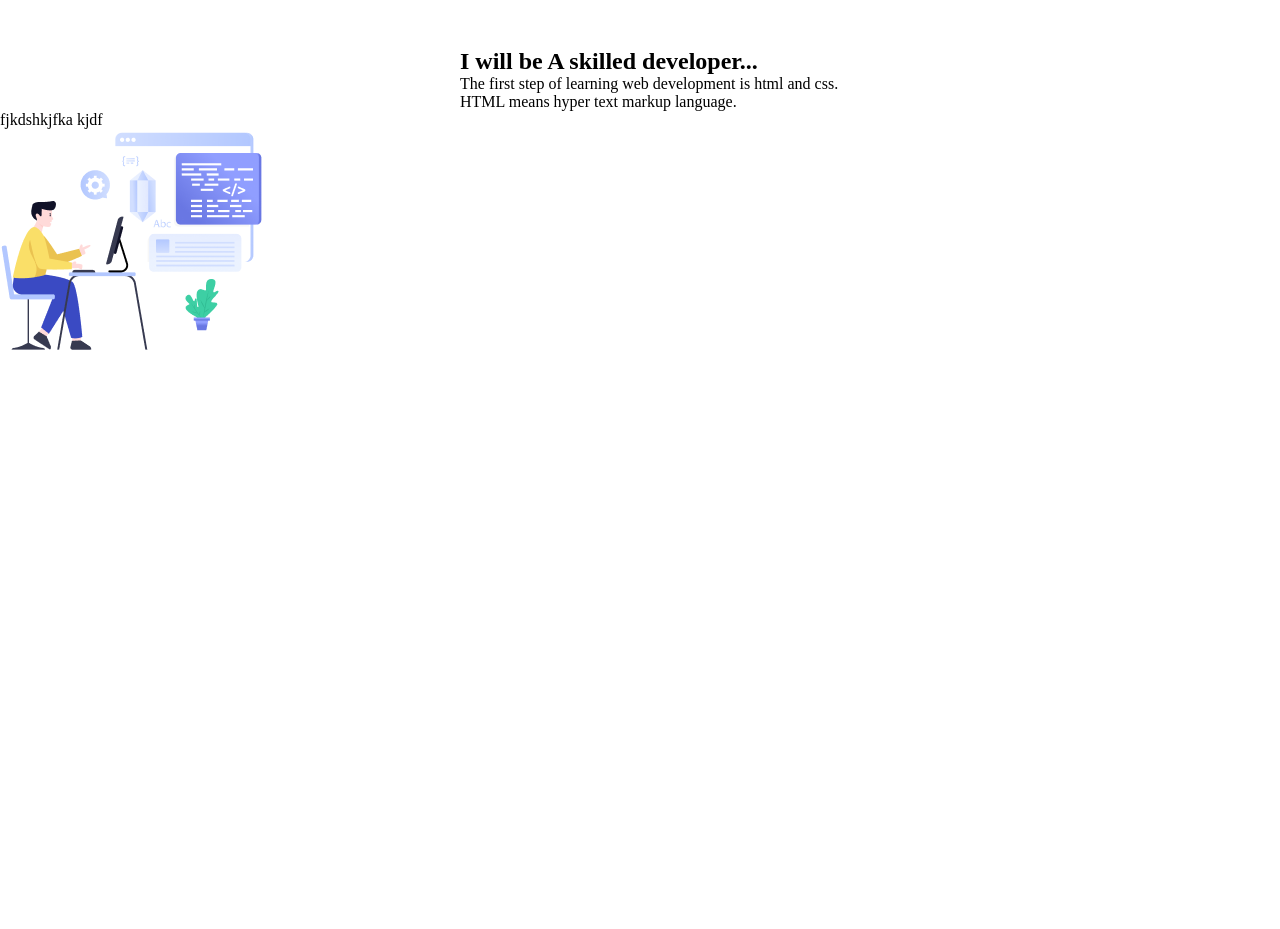
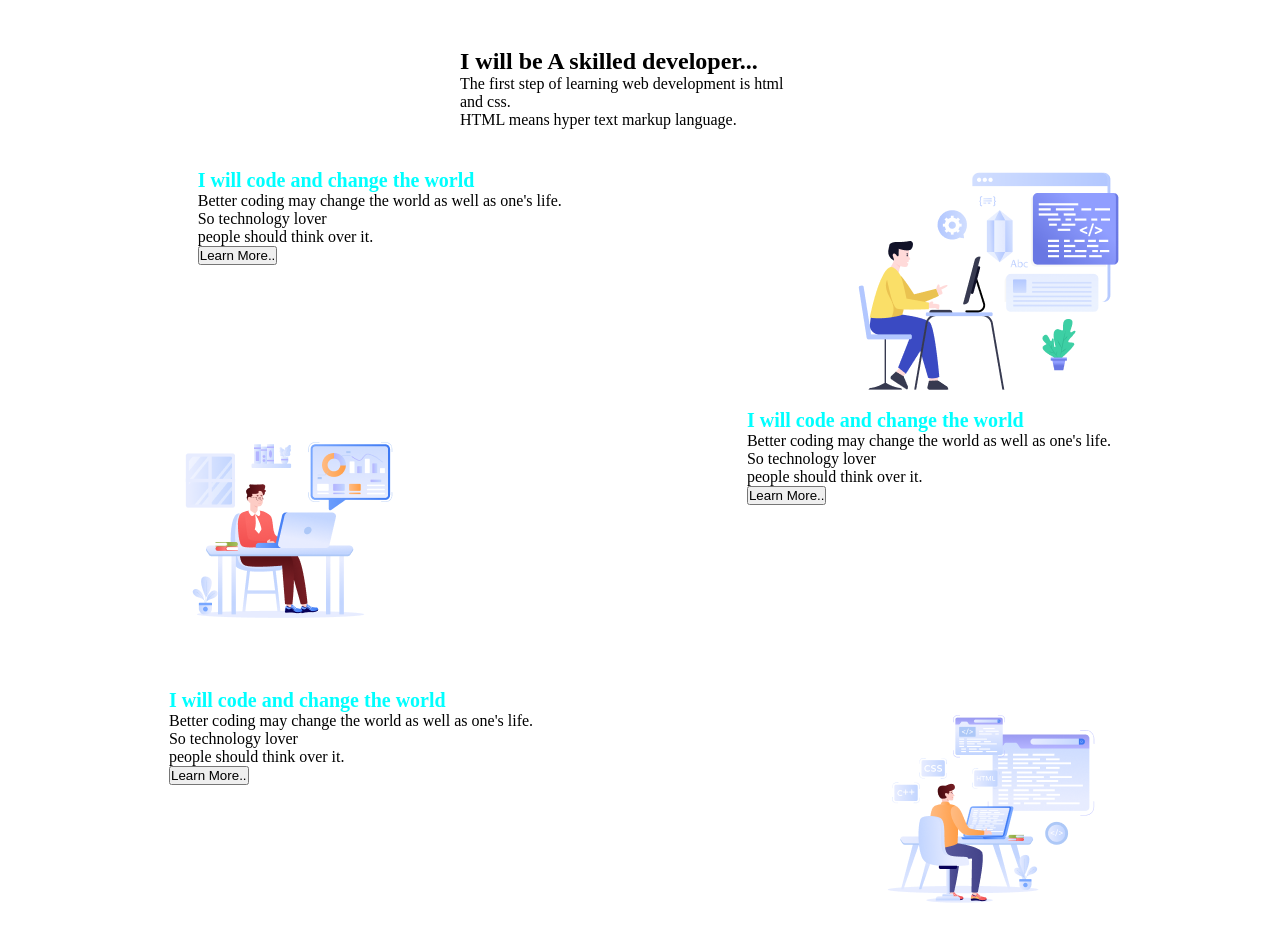
Before and after one commit to salauddinshaker/portfolio-assignment-one, a plain HTML site: page index.html in a window 1280 px wide. Shown: the part 567-1496 px from the top of the page. Before the commit the page ends 940 px from the top, so only its background shows below. Drawn offline with Linux system fonts and the light colour scheme.

Commit message:
Why should i become a web developer part done

```diff
--- a/index.html
+++ b/index.html
@@ -28,10 +28,41 @@
     <br>HTML means hyper text markup language.</p>
 </section>
     <div class="first-part-whydev">
-        <p>fjkdshkjfka kjdf</p>
+        <div class="first-part-whydev-one">
+
+        <h2>I will code and change the world</h2>
+        <p>Better coding may change the world as well as one's life.<br>
+            So technology lover <br>people should think over it.
+        </p>
+        <button>Learn More..</button>
+    </div>
         <img src="/assets/Layer_1.png" alt="">
     </div>
 
+    <div class="second-part-whydev">
+
+        <img src="/assets/Group 3.png" alt="">
+        <div class="second-part-whydev-one">
+        <h2>I will code and change the world</h2>
+        <p>Better coding may change the world as well as one's life.<br>
+            So technology lover <br>people should think over it.
+        </p>
+        <button>Learn More..</button>
+        </div>
+
+    </div>
+
+    <!-- Third part of web dev -->
+    <div class="third-part-whydev">
+    <div class="third-part-whydev-one">
+        <h2>I will code and change the world</h2>
+        <p>Better coding may change the world as well as one's life.<br>
+            So technology lover <br>people should think over it.
+        </p>
+        <button>Learn More..</button>
+    </div>
+        <img src="/assets/Group 4.png" alt="">
+    </div>
 
 </body>
 </html>
--- a/style.css
+++ b/style.css
@@ -50,4 +50,29 @@ h2{
 .why-web-dev{
     padding-left: 460px;
     margin-top: 50px;
+    width: 350px;
 }
+.first-part-whydev{
+    display: flex;
+    margin-top: 40px;
+    justify-content:space-around;
+}
+/* first table eer padding */
+  .first-part-whydev-one{
+padding-left: 50px;
+}
+.first-part-whydev img{
+padding-left: -50px;
+}
+
+.second-part-whydev{
+    display: flex;
+    justify-content: space-around;
+}
+
+/* third part of why dev */
+.third-part-whydev{
+    display: flex;
+    margin-top: 40px;
+    justify-content:space-around;
+}
```
